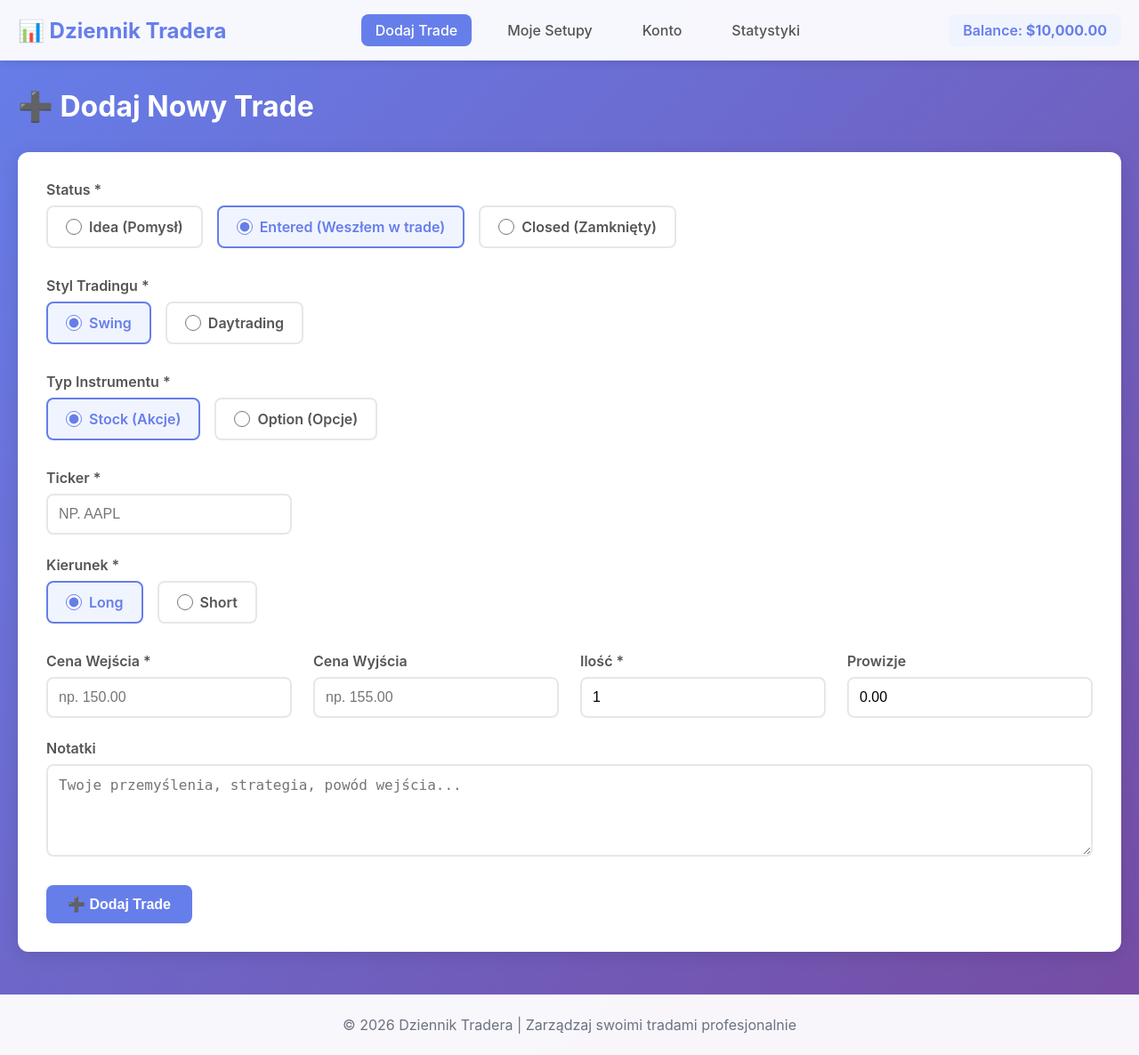
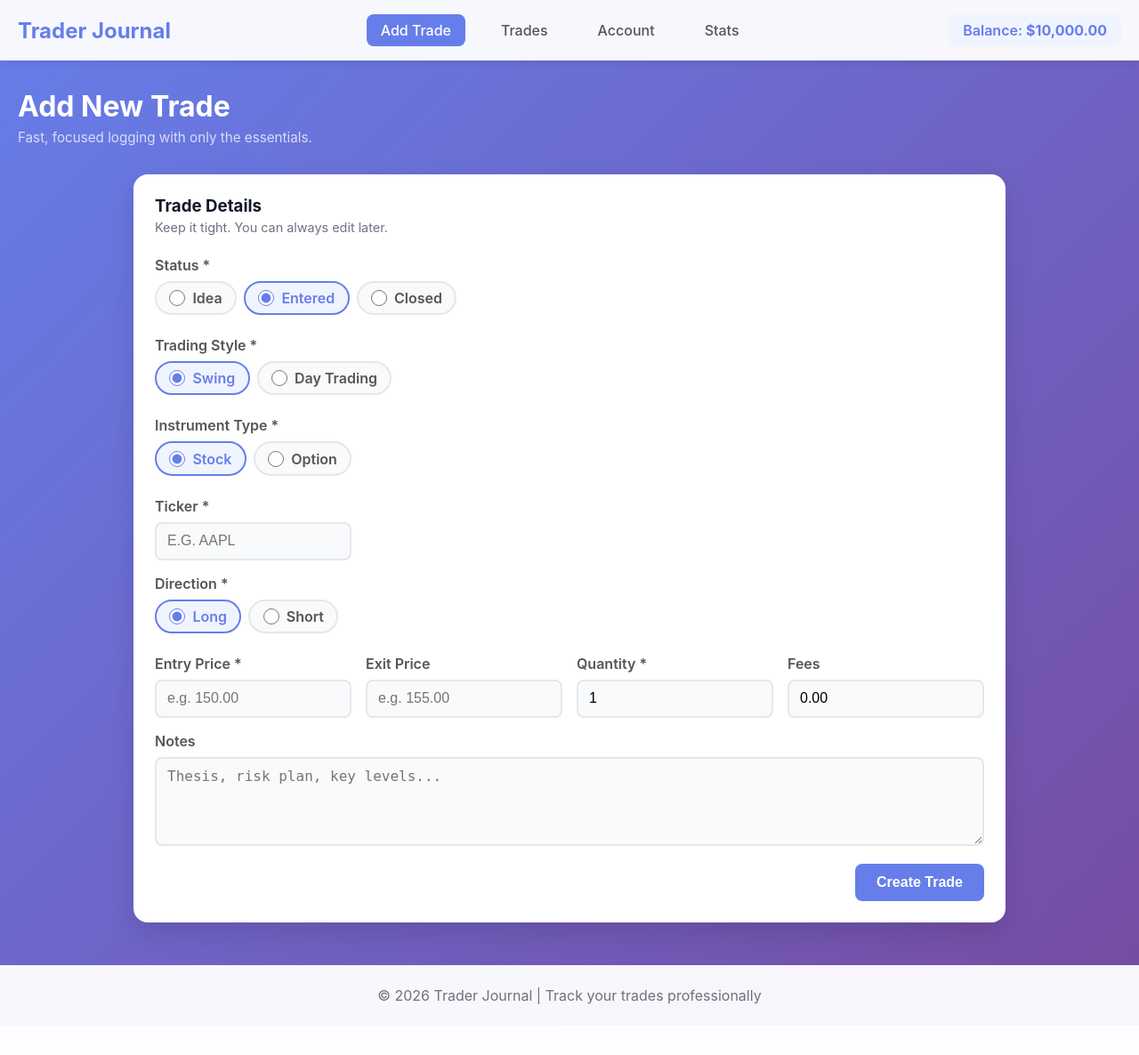
Before and after one commit to rafalekjan/trader-diary, a FastAPI app: page / in a window 1280 px wide. Shown: the whole page at 89% size. After the commit the page ends 1129 px from the top, so only its background shows below. Run offline with FastAPI, Linux system fonts and the light colour scheme; data comes from the database, SQL or seed files in the repository.

Commit message:
keep it tight

```diff
--- a/app/static/script.js
+++ b/app/static/script.js
@@ -11,7 +11,7 @@ document.addEventListener('DOMContentLoaded', function() {
     const deleteForms = document.querySelectorAll('form[action*="/delete"]');
     deleteForms.forEach(form => {
         form.addEventListener('submit', function(e) {
-            if (!confirm('Czy na pewno chcesz usunąć ten trade?')) {
+            if (!confirm('Are you sure you want to delete this trade?')) {
                 e.preventDefault();
             }
         });
--- a/app/static/style.css
+++ b/app/static/style.css
@@ -87,6 +87,12 @@ main {
     font-size: 2rem;
 }
 
+.page-subtitle {
+    color: rgba(255, 255, 255, 0.75);
+    font-size: 0.95rem;
+    margin-top: 0.35rem;
+}
+
 .total-pnl {
     background: white;
     padding: 1rem 2rem;
@@ -117,12 +123,54 @@ main {
     color: #667eea;
 }
 
+.trade-panel {
+    max-width: 980px;
+    margin: 0 auto 2rem;
+    padding: 1.5rem;
+    border-radius: 16px;
+    box-shadow: 0 12px 30px rgba(0, 0, 0, 0.12);
+}
+
+.trade-panel-header {
+    display: flex;
+    align-items: flex-start;
+    justify-content: space-between;
+    gap: 1rem;
+    margin-bottom: 1.5rem;
+}
+
+.trade-panel-header h3 {
+    margin-bottom: 0.25rem;
+    color: #111827;
+}
+
+.trade-panel-subtitle {
+    color: #6b7280;
+    font-size: 0.9rem;
+}
+
+.trade-panel-badge {
+    background: #111827;
+    color: white;
+    font-size: 0.7rem;
+    letter-spacing: 0.08em;
+    text-transform: uppercase;
+    padding: 0.35rem 0.6rem;
+    border-radius: 999px;
+}
+
 /* Forms */
 .form-grid {
     display: grid;
     grid-template-columns: repeat(auto-fit, minmax(250px, 1fr));
     gap: 1.5rem;
     margin-bottom: 1.5rem;
+}
+
+.trade-form-grid {
+    grid-template-columns: repeat(auto-fit, minmax(200px, 1fr));
+    gap: 1rem;
+    margin-bottom: 1rem;
 }
 
 .form-group {
@@ -146,6 +194,13 @@ main {
     transition: border-color 0.3s;
 }
 
+.trade-panel .form-group input,
+.trade-panel .form-group select,
+.trade-panel .form-group textarea {
+    padding: 0.65rem 0.75rem;
+    background: #f9fafb;
+}
+
 .form-group input:focus,
 .form-group select:focus,
 .form-group textarea:focus {
@@ -157,6 +212,11 @@ main {
     display: flex;
     gap: 1rem;
     margin-top: 2rem;
+}
+
+.trade-panel .form-actions {
+    justify-content: flex-end;
+    margin-top: 1.25rem;
 }
 
 /* Buttons */
@@ -435,6 +495,11 @@ footer {
     .stats-grid {
         grid-template-columns: 1fr;
     }
+
+    .trade-panel-header {
+        flex-direction: column;
+        align-items: flex-start;
+    }
 }
 /* Status Checkboxes */
 .status-checkboxes {
@@ -447,6 +512,10 @@ footer {
     flex-wrap: wrap;
 }
 
+.trade-panel .checkbox-group {
+    gap: 0.5rem;
+}
+
 .checkbox-label {
     display: flex;
     align-items: center;
@@ -456,6 +525,12 @@ footer {
     border-radius: 8px;
     transition: all 0.3s;
     background: white;
+}
+
+.trade-panel .checkbox-label {
+    padding: 0.45rem 0.9rem;
+    border-radius: 999px;
+    background: #f9fafb;
 }
 
 .checkbox-label:hover {
--- a/app/templates/base.html
+++ b/app/templates/base.html
@@ -1,20 +1,20 @@
 <!DOCTYPE html>
-<html lang="pl">
+<html lang="en">
 <head>
     <meta charset="UTF-8">
     <meta name="viewport" content="width=device-width, initial-scale=1.0">
-    <title>{% block title %}Dziennik Tradera{% endblock %}</title>
+    <title>{% block title %}Trader Journal{% endblock %}</title>
     <link rel="stylesheet" href="/static/style.css">
 </head>
 <body>
     <nav class="navbar">
         <div class="container">
-            <h1 class="logo">📊 Dziennik Tradera</h1>
+            <h1 class="logo">Trader Journal</h1>
             <div class="nav-links">
-                <a href="/" class="{% if request.url.path == '/' %}active{% endif %}">Dodaj Trade</a>
-                <a href="/trades" class="{% if '/trades' in request.url.path %}active{% endif %}">Moje Setupy</a>
-                <a href="/account" class="{% if request.url.path == '/account' %}active{% endif %}">Konto</a>
-                <a href="/stats" class="{% if request.url.path == '/stats' %}active{% endif %}">Statystyki</a>
+                <a href="/" class="{% if request.url.path == '/' %}active{% endif %}">Add Trade</a>
+                <a href="/trades" class="{% if '/trades' in request.url.path %}active{% endif %}">Trades</a>
+                <a href="/account" class="{% if request.url.path == '/account' %}active{% endif %}">Account</a>
+                <a href="/stats" class="{% if request.url.path == '/stats' %}active{% endif %}">Stats</a>
             </div>
             <div class="account-balance">
                 Balance: <strong>${{ account.balance | format_decimal }}</strong>
@@ -28,7 +28,7 @@
 
     <footer>
         <div class="container">
-            <p>&copy; 2026 Dziennik Tradera | Zarządzaj swoimi tradami profesjonalnie</p>
+            <p>&copy; 2026 Trader Journal | Track your trades professionally</p>
         </div>
     </footer>
 
--- a/app/templates/index.html
+++ b/app/templates/index.html
@@ -1,35 +1,48 @@
 {% extends "base.html" %}
 
-{% block title %}{% if edit_mode %}Edytuj Trade{% else %}Dodaj Trade{% endif %} - Dziennik Tradera{% endblock %}
+{% block title %}{% if edit_mode %}Edit Trade{% else %}Add Trade{% endif %} - Trader Journal{% endblock %}
 
 {% block content %}
 <div class="page-header">
-    <h2>{% if edit_mode %}✏️ Edytuj Trade{% else %}➕ Dodaj Nowy Trade{% endif %}</h2>
+    <div>
+        <h2>{% if edit_mode %}Edit Trade{% else %}Add New Trade{% endif %}</h2>
+        <p class="page-subtitle">Fast, focused logging with only the essentials.</p>
+    </div>
 </div>
 
-<div class="card">
+<div class="card trade-panel">
+    <div class="trade-panel-header">
+        <div>
+            <h3>Trade Details</h3>
+            <p class="trade-panel-subtitle">Keep it tight. You can always edit later.</p>
+        </div>
+        {% if edit_mode %}
+        <span class="trade-panel-badge">Editing</span>
+        {% endif %}
+    </div>
+
     <form method="POST" action="{% if edit_mode %}/trades/{{ trade.id }}/update{% else %}/trades/create{% endif %}" id="tradeForm">
-        <div class="form-grid">
+        <div class="form-grid trade-form-grid">
             <div class="form-group status-checkboxes">
                 <label>Status *</label>
                 <div class="checkbox-group">
                     <label class="checkbox-label">
                         <input type="radio" name="status" value="idea" id="status_idea" {% if edit_mode and trade.status.value == 'idea' %}checked{% endif %} required>
-                        <span class="checkbox-text">Idea (Pomysł)</span>
+                        <span class="checkbox-text">Idea</span>
                     </label>
                     <label class="checkbox-label">
                         <input type="radio" name="status" value="entered" id="status_entered" {% if edit_mode and trade.status.value == 'entered' %}checked{% elif not edit_mode %}checked{% endif %} required>
-                        <span class="checkbox-text">Entered (Weszłem w trade)</span>
+                        <span class="checkbox-text">Entered</span>
                     </label>
                     <label class="checkbox-label">
                         <input type="radio" name="status" value="closed" id="status_closed" {% if edit_mode and trade.status.value == 'closed' %}checked{% endif %} required>
-                        <span class="checkbox-text">Closed (Zamknięty)</span>
+                        <span class="checkbox-text">Closed</span>
                     </label>
                 </div>
             </div>
 
             <div class="form-group status-checkboxes">
-                <label>Styl Tradingu *</label>
+                <label>Trading Style *</label>
                 <div class="checkbox-group">
                     <label class="checkbox-label">
                         <input type="radio" name="trading_style" value="swing" {% if edit_mode and trade.trading_style.value == 'swing' %}checked{% elif not edit_mode %}checked{% endif %} required>
@@ -37,32 +50,32 @@
                     </label>
                     <label class="checkbox-label">
                         <input type="radio" name="trading_style" value="daytrading" {% if edit_mode and trade.trading_style.value == 'daytrading' %}checked{% endif %} required>
-                        <span class="checkbox-text">Daytrading</span>
+                        <span class="checkbox-text">Day Trading</span>
                     </label>
                 </div>
             </div>
 
             <div class="form-group status-checkboxes">
-                <label>Typ Instrumentu *</label>
+                <label>Instrument Type *</label>
                 <div class="checkbox-group">
                     <label class="checkbox-label">
                         <input type="radio" name="instrument_type" value="stock" {% if edit_mode and trade.instrument_type.value == 'stock' %}checked{% elif not edit_mode %}checked{% endif %} required onchange="toggleOptionFields()">
-                        <span class="checkbox-text">Stock (Akcje)</span>
+                        <span class="checkbox-text">Stock</span>
                     </label>
                     <label class="checkbox-label">
                         <input type="radio" name="instrument_type" value="option" {% if edit_mode and trade.instrument_type.value == 'option' %}checked{% endif %} required onchange="toggleOptionFields()">
-                        <span class="checkbox-text">Option (Opcje)</span>
+                        <span class="checkbox-text">Option</span>
                     </label>
                 </div>
             </div>
 
             <div class="form-group">
                 <label for="ticker">Ticker *</label>
-                <input type="text" name="ticker" id="ticker" value="{% if edit_mode %}{{ trade.ticker }}{% endif %}" placeholder="np. AAPL" required style="text-transform: uppercase;">
+                <input type="text" name="ticker" id="ticker" value="{% if edit_mode %}{{ trade.ticker }}{% endif %}" placeholder="e.g. AAPL" required style="text-transform: uppercase;">
             </div>
 
             <div class="form-group status-checkboxes">
-                <label>Kierunek *</label>
+                <label>Direction *</label>
                 <div class="checkbox-group">
                     <label class="checkbox-label">
                         <input type="radio" name="direction" value="long" {% if edit_mode and trade.direction.value == 'long' %}checked{% elif not edit_mode %}checked{% endif %} required>
@@ -76,16 +89,16 @@
             </div>
 
             <div class="form-group" id="option_type_group" style="display: none;">
-                <label for="option_type">Typ Opcji</label>
+                <label for="option_type">Option Type</label>
                 <select name="option_type" id="option_type">
-                    <option value="">-- Wybierz --</option>
+                    <option value="">Select</option>
                     <option value="CALL" {% if edit_mode and trade.option_type and trade.option_type.value == 'CALL' %}selected{% endif %}>CALL</option>
                     <option value="PUT" {% if edit_mode and trade.option_type and trade.option_type.value == 'PUT' %}selected{% endif %}>PUT</option>
                 </select>
             </div>
 
             <div class="form-group" id="expiration_group" style="display: none;">
-                <label for="expiration_date">Data Wygaśnięcia</label>
+                <label for="expiration_date">Expiration Date</label>
                 <input type="text" name="expiration_date" id="expiration_date" value="{% if edit_mode and trade.expiration_date %}{{ trade.expiration_date }}{% endif %}" placeholder="YYYY-MM-DD">
             </div>
 
@@ -95,35 +108,35 @@
             </div>
 
             <div class="form-group">
-                <label for="entry_price" id="entry_price_label">Cena Wejścia *</label>
+                <label for="entry_price" id="entry_price_label">Entry Price *</label>
                 <input type="number" name="entry_price" id="entry_price" value="{% if edit_mode %}{{ trade.entry_price }}{% endif %}" step="0.01" placeholder="0.00" required>
             </div>
 
             <div class="form-group">
-                <label for="exit_price" id="exit_price_label">Cena Wyjścia</label>
+                <label for="exit_price" id="exit_price_label">Exit Price</label>
                 <input type="number" name="exit_price" id="exit_price" value="{% if edit_mode and trade.exit_price %}{{ trade.exit_price }}{% endif %}" step="0.01" placeholder="0.00" oninput="handleExitPriceChange()">
             </div>
 
             <div class="form-group">
-                <label for="quantity" id="quantity_label">Ilość *</label>
+                <label for="quantity" id="quantity_label">Quantity *</label>
                 <input type="number" name="quantity" id="quantity" value="{% if edit_mode %}{{ trade.quantity }}{% else %}1{% endif %}" min="1" required>
             </div>
 
             <div class="form-group">
-                <label for="fees">Prowizje</label>
+                <label for="fees">Fees</label>
                 <input type="number" name="fees" id="fees" value="{% if edit_mode %}{{ trade.fees }}{% else %}0.00{% endif %}" step="0.01" placeholder="0.00">
             </div>
         </div>
 
-        <div class="form-group">
-            <label for="notes">Notatki</label>
-            <textarea name="notes" id="notes" rows="4" placeholder="Twoje przemyślenia, strategia, powód wejścia...">{% if edit_mode and trade.notes %}{{ trade.notes }}{% endif %}</textarea>
+        <div class="form-group trade-notes">
+            <label for="notes">Notes</label>
+            <textarea name="notes" id="notes" rows="4" placeholder="Thesis, risk plan, key levels...">{% if edit_mode and trade.notes %}{{ trade.notes }}{% endif %}</textarea>
         </div>
 
         <div class="form-actions">
-            <button type="submit" class="btn btn-primary">{% if edit_mode %}💾 Zapisz Zmiany{% else %}➕ Dodaj Trade{% endif %}</button>
+            <button type="submit" class="btn btn-primary">{% if edit_mode %}Save Changes{% else %}Create Trade{% endif %}</button>
             {% if edit_mode %}
-            <a href="/trades" class="btn btn-secondary">Anuluj</a>
+            <a href="/trades" class="btn btn-secondary">Cancel</a>
             {% endif %}
         </div>
     </form>
@@ -156,17 +169,17 @@
         });
 
         if (instrumentType === 'option') {
-            entryPriceLabel.textContent = 'Cena Kontraktu (Premium) *';
-            exitPriceLabel.textContent = 'Cena Zamknięcia Kontraktu';
-            quantityLabel.textContent = 'Liczba Kontraktów *';
-            entryPriceInput.placeholder = 'np. 2.50';
-            exitPriceInput.placeholder = 'np. 3.20';
+            entryPriceLabel.textContent = 'Contract Premium *';
+            exitPriceLabel.textContent = 'Contract Exit Price';
+            quantityLabel.textContent = 'Contracts *';
+            entryPriceInput.placeholder = 'e.g. 2.50';
+            exitPriceInput.placeholder = 'e.g. 3.20';
         } else {
-            entryPriceLabel.textContent = 'Cena Wejścia *';
-            exitPriceLabel.textContent = 'Cena Wyjścia';
-            quantityLabel.textContent = 'Ilość *';
-            entryPriceInput.placeholder = 'np. 150.00';
-            exitPriceInput.placeholder = 'np. 155.00';
+            entryPriceLabel.textContent = 'Entry Price *';
+            exitPriceLabel.textContent = 'Exit Price';
+            quantityLabel.textContent = 'Quantity *';
+            entryPriceInput.placeholder = 'e.g. 150.00';
+            exitPriceInput.placeholder = 'e.g. 155.00';
         }
     }
 
```
Also changed, not shown: app/templates/account.html (+17 -17 lines), app/templates/stats.html (+19 -19 lines), app/templates/trades.html (+20 -20 lines).
